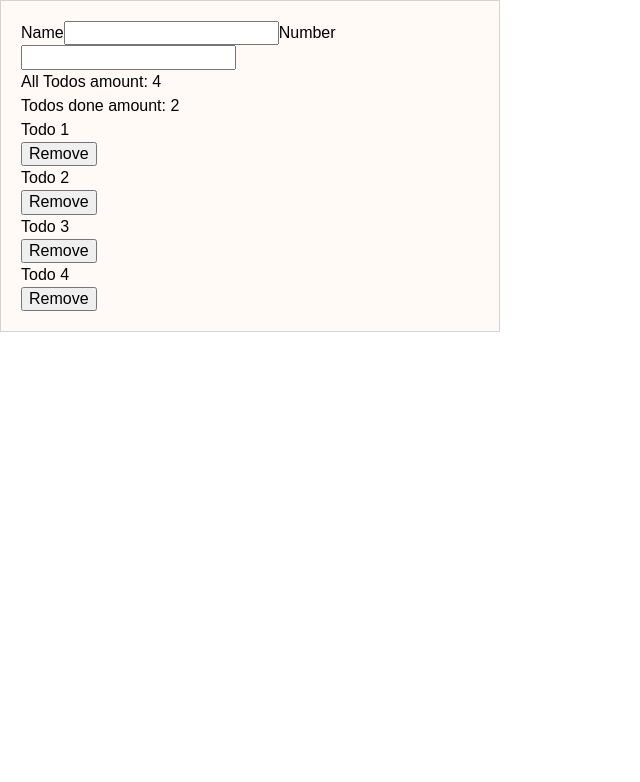
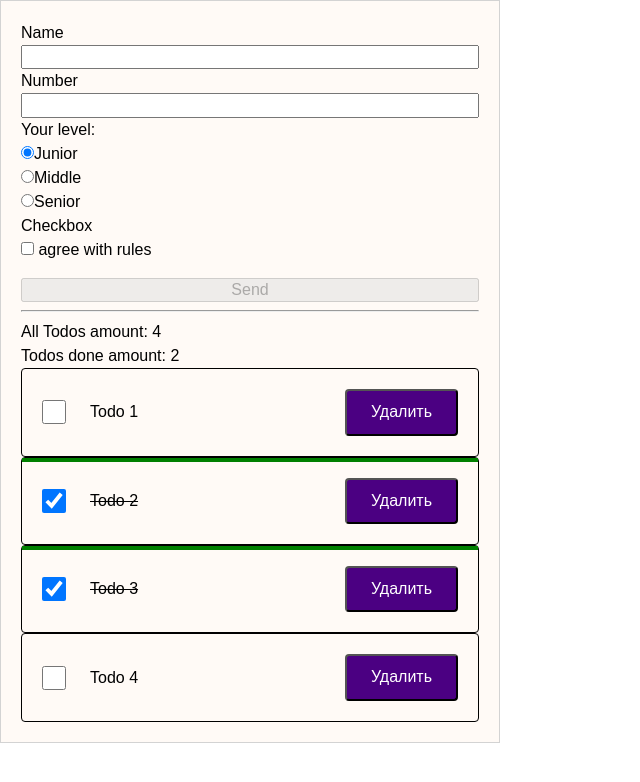
Before and after one commit to pberkut/react-app-learning, a React (Create React App) app: page / in a window 1280 px wide. Shown: the top 782 px of the page, without its empty margins (0-640 px from the left). Built offline with nearby package versions, Linux system fonts and the light colour scheme.

Commit message:
add node-sass and onToggleCompleted()

```diff
--- a/package.json
+++ b/package.json
@@ -7,7 +7,10 @@
     "@testing-library/jest-dom": "^5.16.5",
     "@testing-library/react": "^13.4.0",
     "@testing-library/user-event": "^13.5.0",
+    "classnames": "^2.3.2",
     "modern-normalize": "^1.1.0",
+    "nanoid": "^4.0.1",
+    "node-sass": "^7.0.3",
     "prop-types": "^15.8.1",
     "react": "^18.2.0",
     "react-dom": "^18.2.0",
--- /dev/null
+++ b/src/components/TodoListApp/Components/Form/Form.jsx
@@ -0,0 +1,119 @@
+import { Component } from 'react';
+import { nanoid } from 'nanoid';
+
+export class Form extends Component {
+  state = {
+    username: '',
+    number: '',
+    experience: 'junior',
+    agree: false,
+  };
+
+  usernameInputId = nanoid(4);
+  numberInputId = nanoid(4);
+
+  handleChange = event => {
+    const { name, value } = event.currentTarget;
+    this.setState({
+      [name]: value,
+    });
+  };
+
+  handleSubmit = e => {
+    e.preventDefault();
+    //   console.log(this.state);
+    this.props.onSubmit(this.state);
+
+    this.reset();
+  };
+
+  handleAgreeChange = e => {
+    this.setState({ agree: e.currentTarget.checked });
+  };
+
+  reset = () => {
+    this.setState({
+      username: '',
+      number: '',
+    });
+  };
+
+  render() {
+    return (
+      <form
+        onSubmit={this.handleSubmit}
+        style={{ display: 'flex', flexDirection: 'column' }}
+      >
+        <label htmlFor={this.usernameInputId}>Name</label>
+        <input
+          id={this.usernameInputId}
+          type="text"
+          name="username"
+          value={this.state.username}
+          onChange={this.handleChange}
+        />
+
+        <label htmlFor={this.numberInputId}>Number</label>
+        <input
+          id={this.numberInputId}
+          type="text"
+          name="number"
+          value={this.state.number}
+          onChange={this.handleChange}
+        />
+
+        <p>Your level: </p>
+
+        <label>
+          <input
+            type="radio"
+            name="experience"
+            value="junior"
+            onChange={this.handleChange}
+            checked={this.state.experience === 'junior'}
+          />
+          Junior
+        </label>
+        <label>
+          <input
+            type="radio"
+            name="experience"
+            value="middle"
+            onChange={this.handleChange}
+            checked={this.state.experience === 'middle'}
+          />
+          Middle
+        </label>
+        <label>
+          <input
+            type="radio"
+            name="experience"
+            value="senior"
+            onChange={this.handleChange}
+            checked={this.state.experience === 'senior'}
+          />
+          Senior
+        </label>
+
+        <p>Checkbox</p>
+        <label>
+          <input
+            type="checkbox"
+            name="agree"
+            checked={this.state.agree}
+            onChange={this.handleAgreeChange}
+          />{' '}
+          agree with rules
+        </label>
+
+        <button
+          type="submit"
+          disabled={!this.state.agree}
+          style={{ marginTop: '16px' }}
+        >
+          Send
+        </button>
+      </form>
+    );
+  }
+}
--- /dev/null
+++ b/src/components/TodoListApp/Components/Form/index.jsx
@@ -0,0 +1 @@
+export { Form } from './Form';
--- a/src/components/TodoListApp/Components/TodoList/TodoList.jsx
+++ b/src/components/TodoListApp/Components/TodoList/TodoList.jsx
@@ -1,9 +1,30 @@
-export const TodoList = ({ todos, onDeleteTodo }) => (
+import classNames from 'classnames';
+import '../../Styles/TodoList.scss';
+
+export const TodoList = ({ todos, onDeleteTodo, onToggleCompleted }) => (
   <ul>
     {todos.map(({ id, text, completed }) => (
-      <li key={id}>
-        <p>{text}</p>
-        <button onClick={() => onDeleteTodo(id)}>Remove</button>
+      <li
+        key={id}
+        className={classNames('TodoList__item', {
+          'TodoList__item--completed': completed,
+        })}
+      >
+        <input
+          type="checkbox"
+          className="TodoList__checkbox"
+          checked={completed}
+          onChange={() => onToggleCompleted(id)}
+        />
+
+        <p className="TodoList__text">{text}</p>
+        <button
+          type="button"
+          className="TodoList__btn"
+          onClick={() => onDeleteTodo(id)}
+        >
+          Удалить
+        </button>
       </li>
     ))}
   </ul>
--- /dev/null
+++ b/src/components/TodoListApp/Styles/TodoList.scss
@@ -0,0 +1,74 @@
+// @import 'styles/shared.scss';
+
+.TodoList {
+  //   @extend %list;
+
+  display: grid;
+  justify-content: center;
+  grid-template-columns: repeat(auto-fill, minmax(400px, 1fr));
+  grid-gap: 24px;
+}
+
+.TodoList__item {
+  position: relative;
+  display: flex;
+  align-items: center;
+  padding: 20px;
+  border: 1px solid black;
+  border-radius: 4px;
+
+  &::before {
+    content: '';
+    position: absolute;
+    top: 0;
+    left: 0;
+    width: 100%;
+    height: 4px;
+
+    background-color: green;
+
+    transform: scaleX(0);
+    transition: transform 250ms linear;
+  }
+
+  &--completed::before {
+    transform: scaleX(1);
+  }
+}
+
+.TodoList__text {
+  margin-top: 0;
+  margin-bottom: 0;
+  margin-right: 24px;
+  margin-left: 24px;
+
+  .TodoList__item--completed & {
+    text-decoration: line-through;
+  }
+}
+
+.TodoList__checkbox {
+  cursor: pointer;
+  width: 24px;
+  height: 24px;
+}
+
+.TodoList__btn {
+  //   @extend %button;
+
+  margin-left: auto;
+  border-radius: 4px;
+  padding: 12px 24px;
+  background-color: indigo;
+  color: white;
+  font-weight: 500;
+
+  &:hover,
+  &:focus {
+    background-color: rgb(138, 0, 236);
+  }
+
+  &:active {
+    box-shadow: 0px 4px 4px rgba(0, 0, 0, 0.15);
+  }
+}
--- a/src/components/TodoListApp/TodosApp.jsx
+++ b/src/components/TodoListApp/TodosApp.jsx
@@ -1,12 +1,11 @@
 import { Component } from 'react';
 import initialTodosList from './data/TodosList.json';
 import { TodoList } from './Components/TodoList';
+import { Form } from './Components/Form';
 
 export class TodoListApp extends Component {
   state = {
     todos: initialTodosList,
-    username: '',
-    number: '',
   };
 
   deleteTodo = todoId => {
@@ -15,19 +14,33 @@ export class TodoListApp extends Component {
     }));
   };
 
-  handleChange = event => {
-    const { name, value } = event.currentTarget;
-    this.setState({
-      [name]: value,
-    });
+  toggleCompleted = todoId => {
+    console.log(todoId);
+
+    this.setState(prevState => ({
+      todos: prevState.todos.map(todo => {
+        if (todo.id === todoId) {
+          console.log('Нашли тот todo который нужно!');
+
+          return {
+            ...todo,
+            completed: !todo.completed,
+          };
+        }
+
+        return todo;
+      }),
+    }));
+  };
+
+  formSubmitHandler = data => {
+    console.log(data);
   };
 
   render() {
     const { todos } = this.state;
 
     const totalTodoCount = todos.length;
-
-    console.log(Date.now());
 
     // Очень полезная штука когда из массива нужно вытащить общее количство чero-то
     const completedTodoCount = todos.reduce(
@@ -37,30 +50,16 @@ export class TodoListApp extends Component {
 
     return (
       <>
-        <label>
-          Name
-          <input
-            type="text"
-            name="username"
-            value={this.state.username}
-            onChange={this.handleChange}
-          />
-        </label>
-
-        <label>
-          Number
-          <input
-            type="text"
-            name="number"
-            value={this.state.number}
-            onChange={this.handleChange}
-          />
-        </label>
-
+        <Form onSubmit={this.formSubmitHandler} />
+        <hr />
         <p>All Todos amount: {totalTodoCount} </p>
         <p>Todos done amount: {completedTodoCount}</p>
 
-        <TodoList todos={todos} onDeleteTodo={this.deleteTodo} />
+        <TodoList
+          todos={todos}
+          onDeleteTodo={this.deleteTodo}
+          onToggleCompleted={this.toggleCompleted}
+        />
       </>
     );
   }
```
Also changed, not shown: src/components/ColorPicker/ColorPicker.jsx (+20 -6 lines), src/components/TodoListApp/Components/Form/Form.styled.jsx (added), 1 other file (tests, documents, lock files or other folders).
